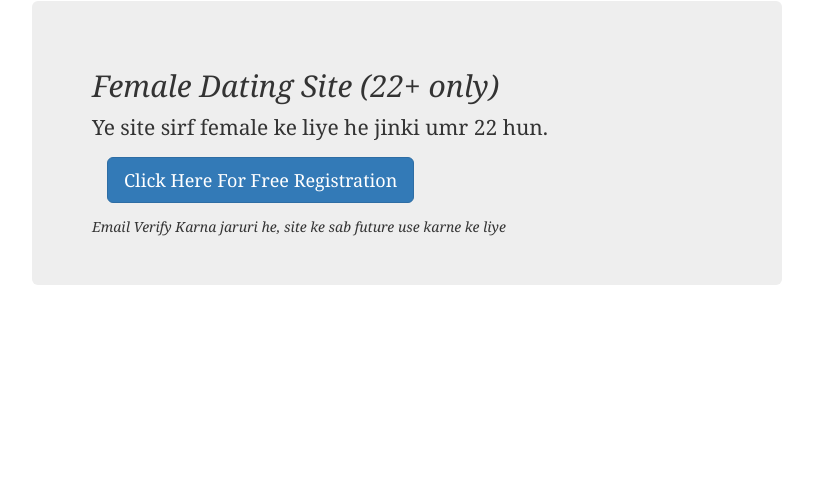
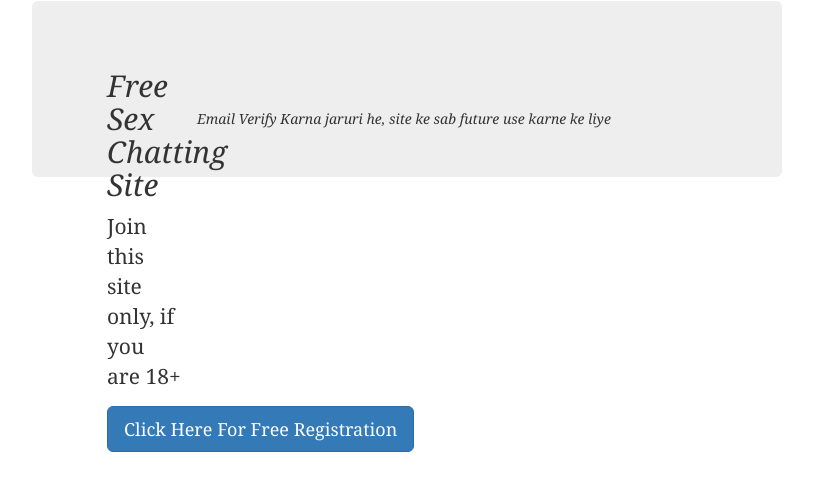
Before and after one commit to enyusu/enyusu.github.com, a Jekyll site: the page built from _posts/2015-02-02-msg.md, in a window 1280 px wide. Shown: the top 491 px of the page, without its empty margins (233-1046 px from the left). Built offline with Jekyll 4.4.1, drawn with Linux system fonts in a browser that asks for light colours; nearby versions of some CDN libraries.

Commit message:
Update 2015-02-02-msg.md

```diff
--- a/_posts/2015-02-02-msg.md
+++ b/_posts/2015-02-02-msg.md
@@ -8,14 +8,17 @@ permalink: dating-india-lp/
 ---
 
 <div class="jumbotron">
+
+
+<section class="main col col-lg-2 visible-xs">
 <h2>Female Dating Site (22+ only)</h2>
 <p> Ye site sirf female ke liye he jinki umr 22 hun.<br/></p>
-
-<section class="main col col-lg-2 visible-xs">
-<a class="btn btn-primary btn-lg" href="http://nbeatrk.com/mt/y224x2c484s233t224q2u234/" role="button" rel="nofollow"> Click Here For Free Registration </a><br/></section>
+<a class="btn btn-primary btn-lg" href="http://nbeatrk.com/mt/y224x2c484s233t224q2u234/&subid1=pb" role="button" rel="nofollow"> Click Here For Free Registration </a><br/></section>
 
 <section class="main col col-lg-2 visible-lg visible-md">
-<a class="btn btn-primary btn-lg" href="http://cldlr.com/?a=29307&c=90125&s1=" role="button" rel="nofollow"> Click Here For Free Registration</a><br/></section>
+<h2>Free Sex Chatting Site</h2>
+<p>Join this site only, if you are 18+<br/></p>
+<a class="btn btn-primary btn-lg" href="http://cldadlt.com/?a=29307&c=73006&s1=" role="button" rel="nofollow"> Click Here For Free Registration</a><br/></section>
 
 <br/><br/><br/><i>Email Verify Karna jaruri he, site ke sab future use karne ke liye</i>
 
```
